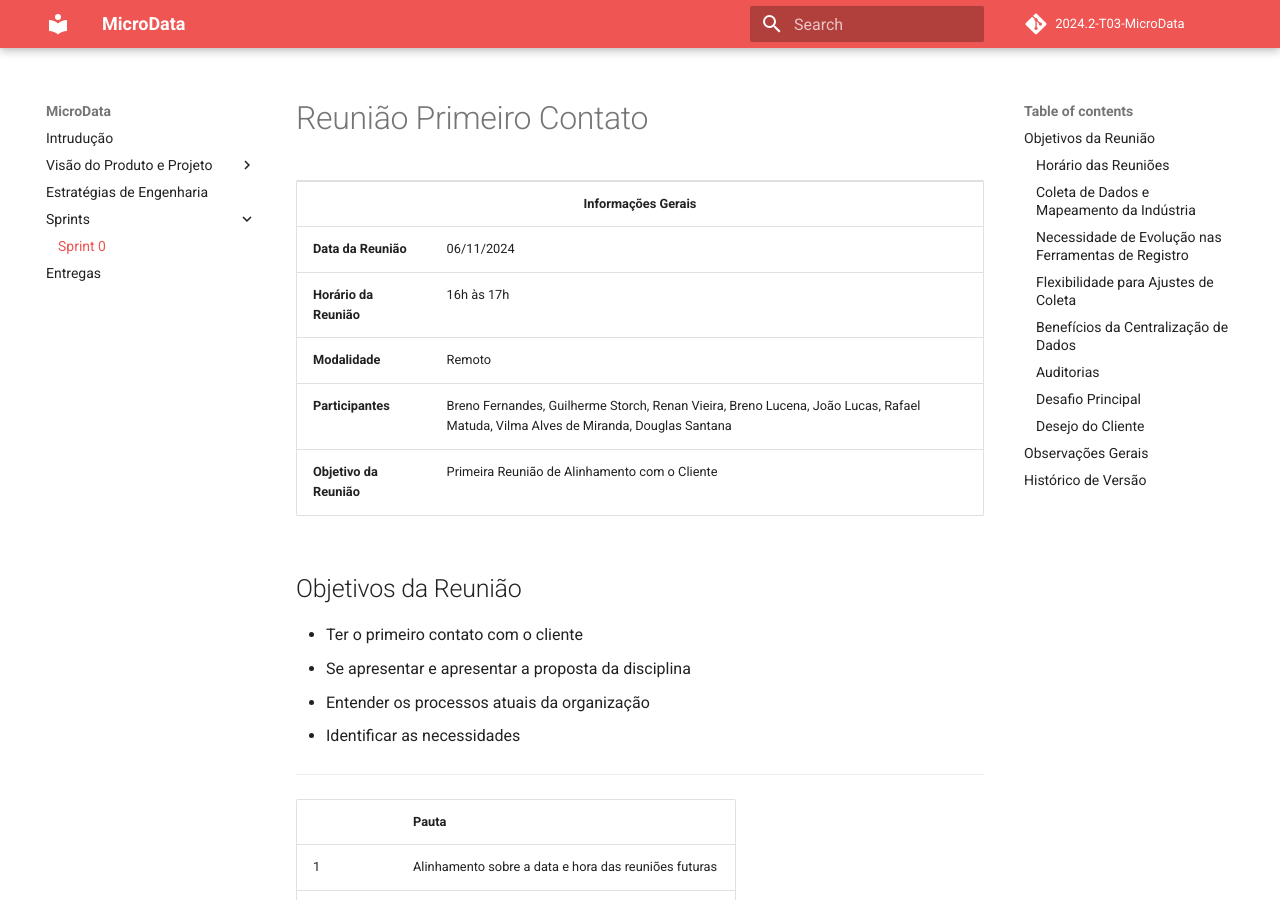
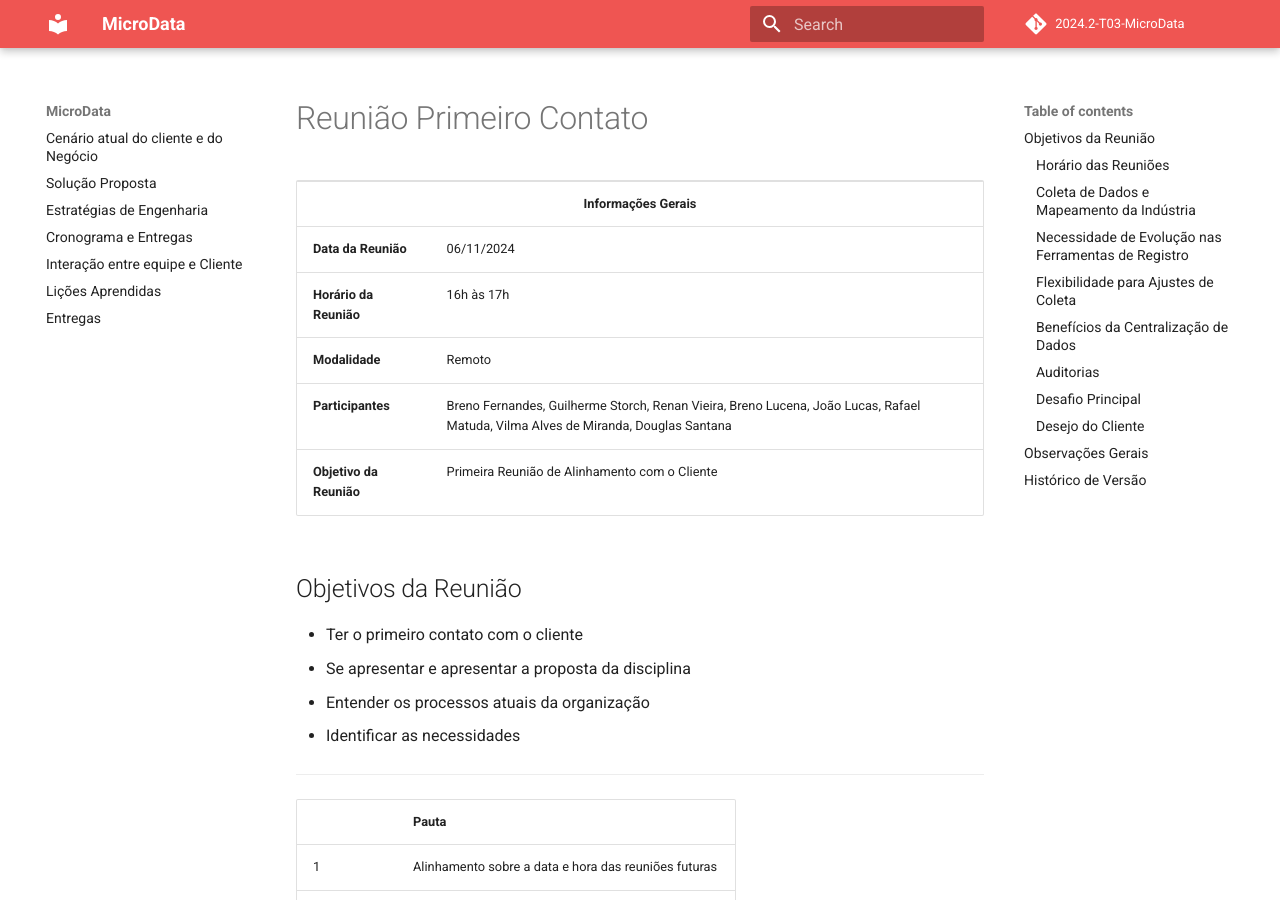
Before and after one commit to storch7/2024.2-T03-MicroData, an MkDocs documentation site: the page built from docs/sprints/sprint0/reuniao.md, in a window 1280 px wide and 900 px high. Built offline with MkDocs 1.6.1 and Material for MkDocs 9.7.7, drawn with Linux system fonts in a browser that asks for light colours; comment, search, counter and statistics services are not loaded.

Commit message:
ALterações do Pages e do MKDOCS

```diff
--- a/mkdocs.yml
+++ b/mkdocs.yml
@@ -9,10 +9,10 @@ theme:
     primary: red
 
 nav:
-  - Intrudução: index.md
-  - Visão do Produto e Projeto:
-    - Visão do Produto: visao_produto_projeto/visao_do_produto.md
+  - Cenário atual do cliente e do Negócio: index.md
+  - Solução Proposta: visao_produto_projeto/visao_do_produto.md
   - Estratégias de Engenharia: estrategias_de_engenharia/estrategias.md
-  - Sprints:
-    - Sprint 0: sprints/sprint0/reuniao.md
+  - Cronograma e Entregas: cronograma_entregas/cronograma.md
+  - Interação entre equipe e Cliente: interacao_equipe_cliente/interacao.md
+  - Lições Aprendidas: licoes_aprendidas/licoes.md
   - Entregas: entregas/entregas.md
```
Also changed, not shown: docs/cronograma_entregas/cronograma.md (added, +6 -0 lines), docs/interacao_equipe_cliente/interacao.md (added, +6 -0 lines), docs/licoes_aprendidas/licoes.md (added, +6 -0 lines).
